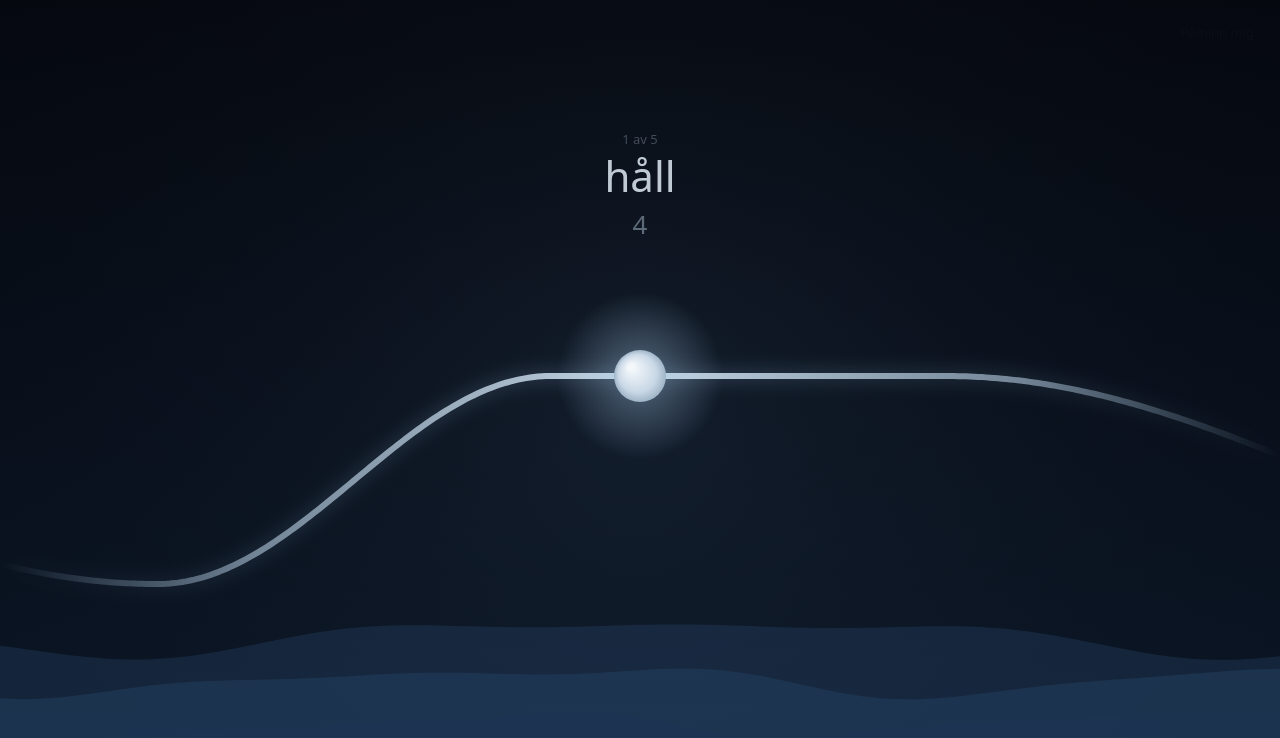
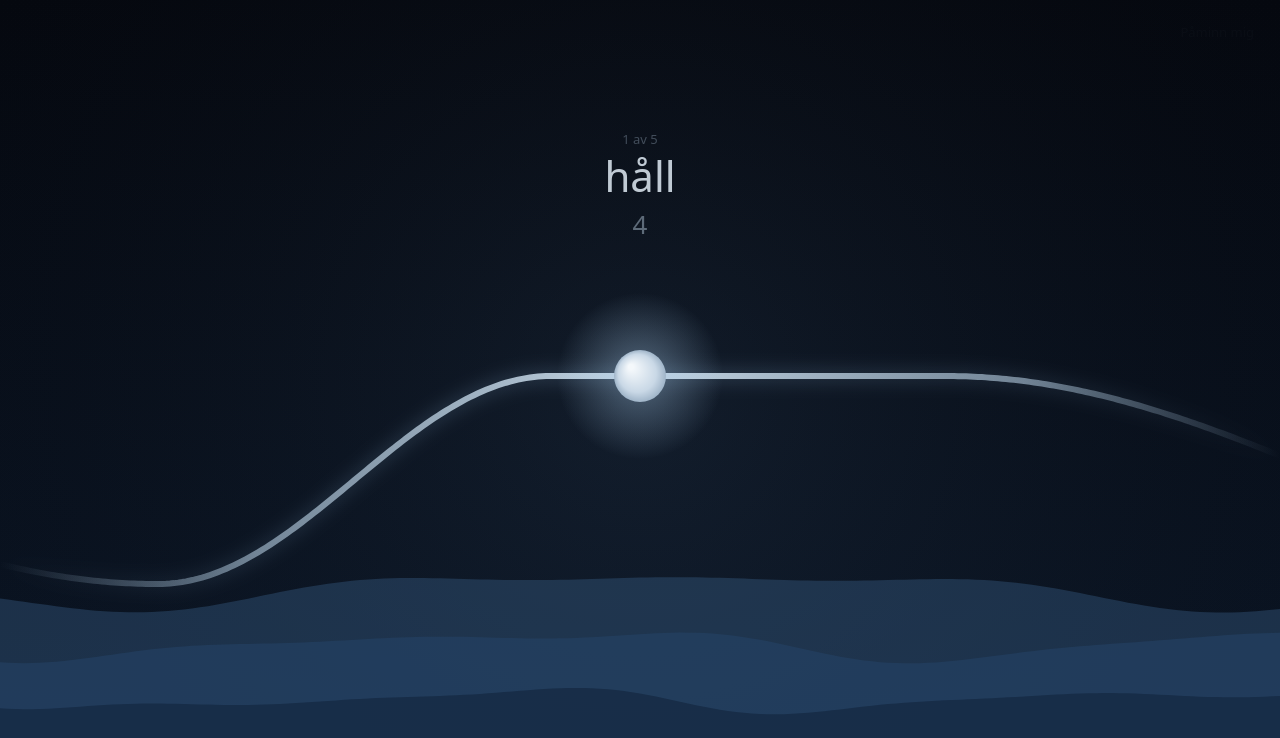
Before and after one commit to kajsaunge/sleep, a plain HTML site: page index.html in a window 1280 px wide. Drawn offline with Linux system fonts and the light colour scheme; animation ran at ten frames a second.

Commit message:
Tydligare bakgrundsvågor: tre synliga lager som stiger och sjunker mer med andningen
Co-Authored-By: Claude Opus 5.5 <noreply@anthropic.com>
Claude-Session: https://claude.ai/code/session_01XVGyFoc2ANVUKN1oisYuXG

```diff
--- a/index.html
+++ b/index.html
@@ -255,11 +255,11 @@ snd.addEventListener('click', e => {
 // ---------- Animation ----------
 // Bakgrundsvågor: höjd, styrka, färg, och delvågor [våglängd, fart (rad/s, minus = åt andra hållet), fas, andel]
 const BG_WAVES = [
-  { y: .80, a: .030, lift: .006, col: '45,78,115', alpha: .30,
+  { y: .77, a: .030, lift: .035, col: '58,98,140', alpha: .38,
     parts: [[1.1, .22, 0, .6], [2.3, -.31, 1.7, .3], [3.7, .17, 4.1, .15]] },
-  { y: .86, a: .026, lift: .010, col: '40,70,105', alpha: .42,
+  { y: .85, a: .026, lift: .045, col: '38,68,104', alpha: .55,
     parts: [[1.5, -.26, 2.2, .55], [2.8, .19, .4, .3], [4.4, -.36, 3.3, .15]] },
-  { y: .92, a: .020, lift: .014, col: '28,52,82', alpha: .55,
+  { y: .93, a: .020, lift: .055, col: '20,40,66', alpha: .75,
     parts: [[1.9, .29, 5.0, .55], [3.3, -.21, 2.6, .3], [5.1, .14, 1.1, .15]] },
 ];
 let start = null, raf, ended = false;
```
